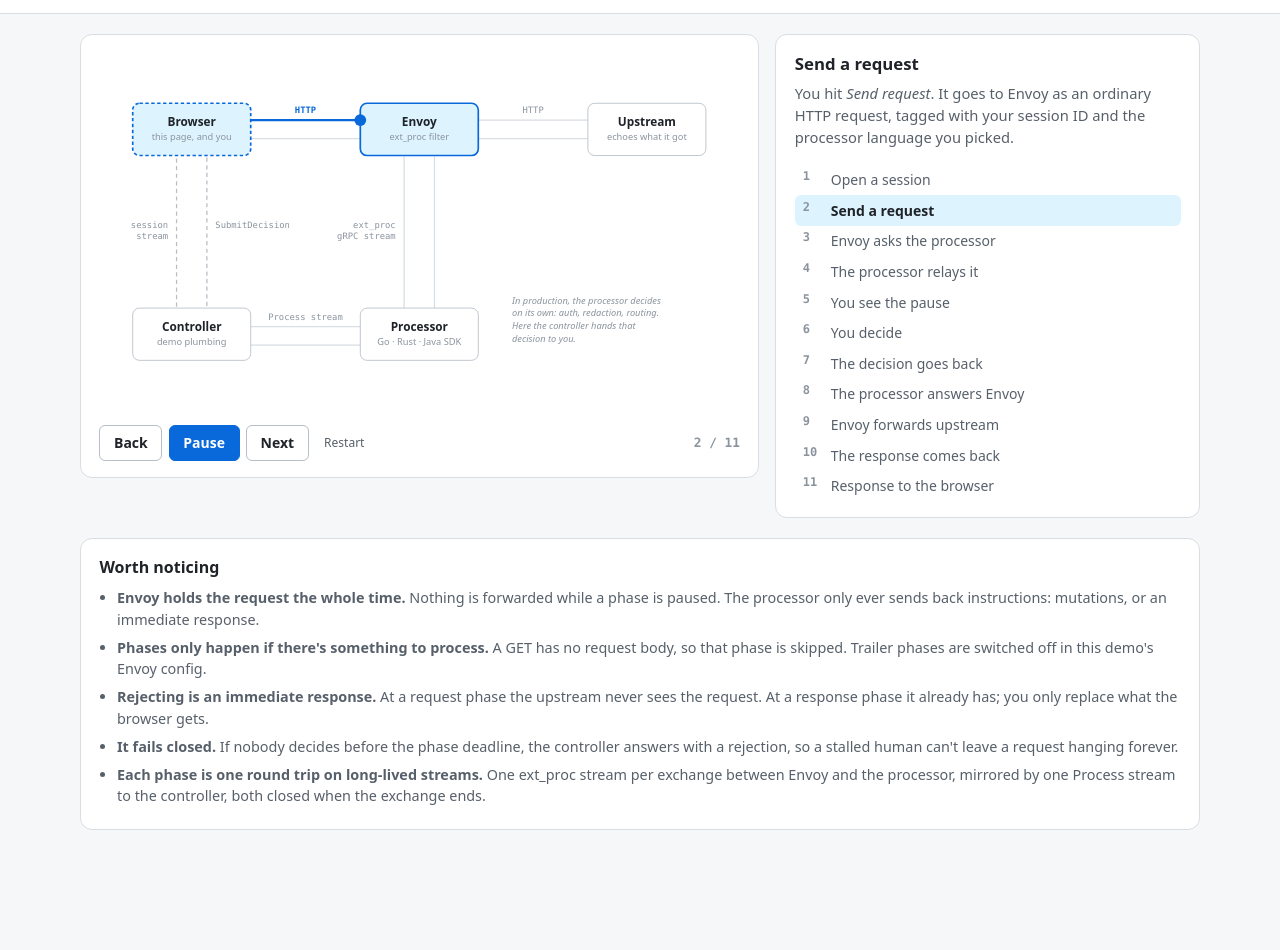
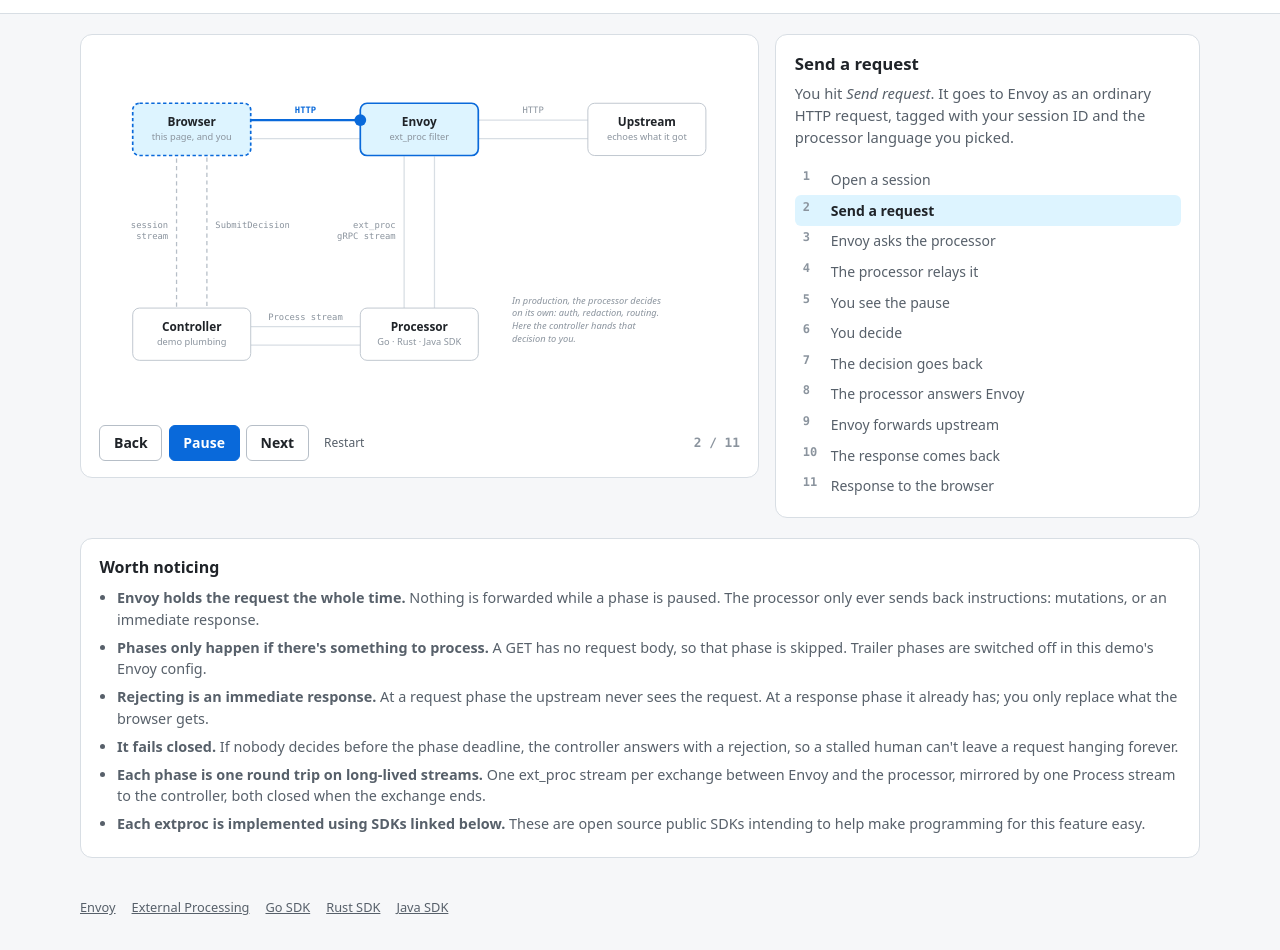
Before and after one commit to wrossmorrow/envoy-extproc-sdk-site, a plain HTML site: page web/static/how.html in a window 1280 px wide. Shown: the part 75-1025 px from the top of the page. Before the commit the page ends 945 px from the top, so only its background shows below. Drawn offline with Linux system fonts and the light colour scheme.

Commit message:
minor: footer and comment in how

```diff
--- a/web/static/how.html
+++ b/web/static/how.html
@@ -151,9 +151,17 @@
           <li><strong>Rejecting is an immediate response.</strong> At a request phase the upstream never sees the request. At a response phase it already has; you only replace what the browser gets.</li>
           <li><strong>It fails closed.</strong> If nobody decides before the phase deadline, the controller answers with a rejection, so a stalled human can't leave a request hanging forever.</li>
           <li><strong>Each phase is one round trip on long-lived streams.</strong> One ext_proc stream per exchange between Envoy and the processor, mirrored by one Process stream to the controller, both closed when the exchange ends.</li>
+          <li><strong>Each extproc is implemented using SDKs linked below.</strong> These are open source public SDKs intending to help make programming for this feature easy.</li>
         </ul>
       </section>
     </main>
+    <footer>
+      <a href="https://www.envoyproxy.io/">Envoy</a>
+      <a href="https://www.envoyproxy.io/docs/envoy/latest/configuration/http/http_filters/ext_proc_filter">External Processing</a>
+      <a href="https://github.com/wrossmorrow/envoy-extproc-sdk-go">Go SDK</a>
+      <a href="https://github.com/wrossmorrow/envoy-extproc-sdk-rust">Rust SDK</a>
+      <a href="https://github.com/wrossmorrow/envoy-extproc-sdk-java">Java SDK</a>
+    </footer>
 
     <script>
       "use strict";
```
